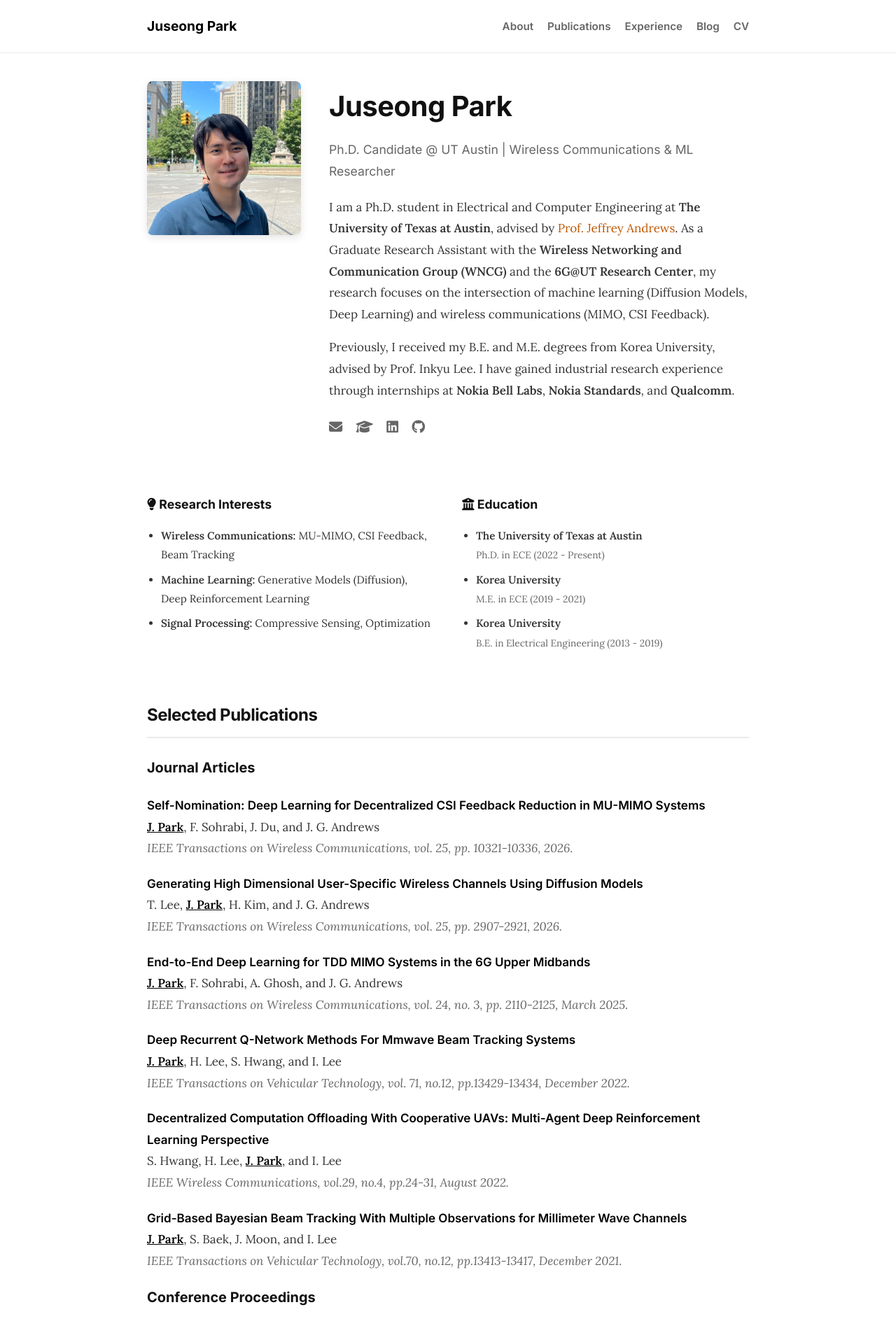
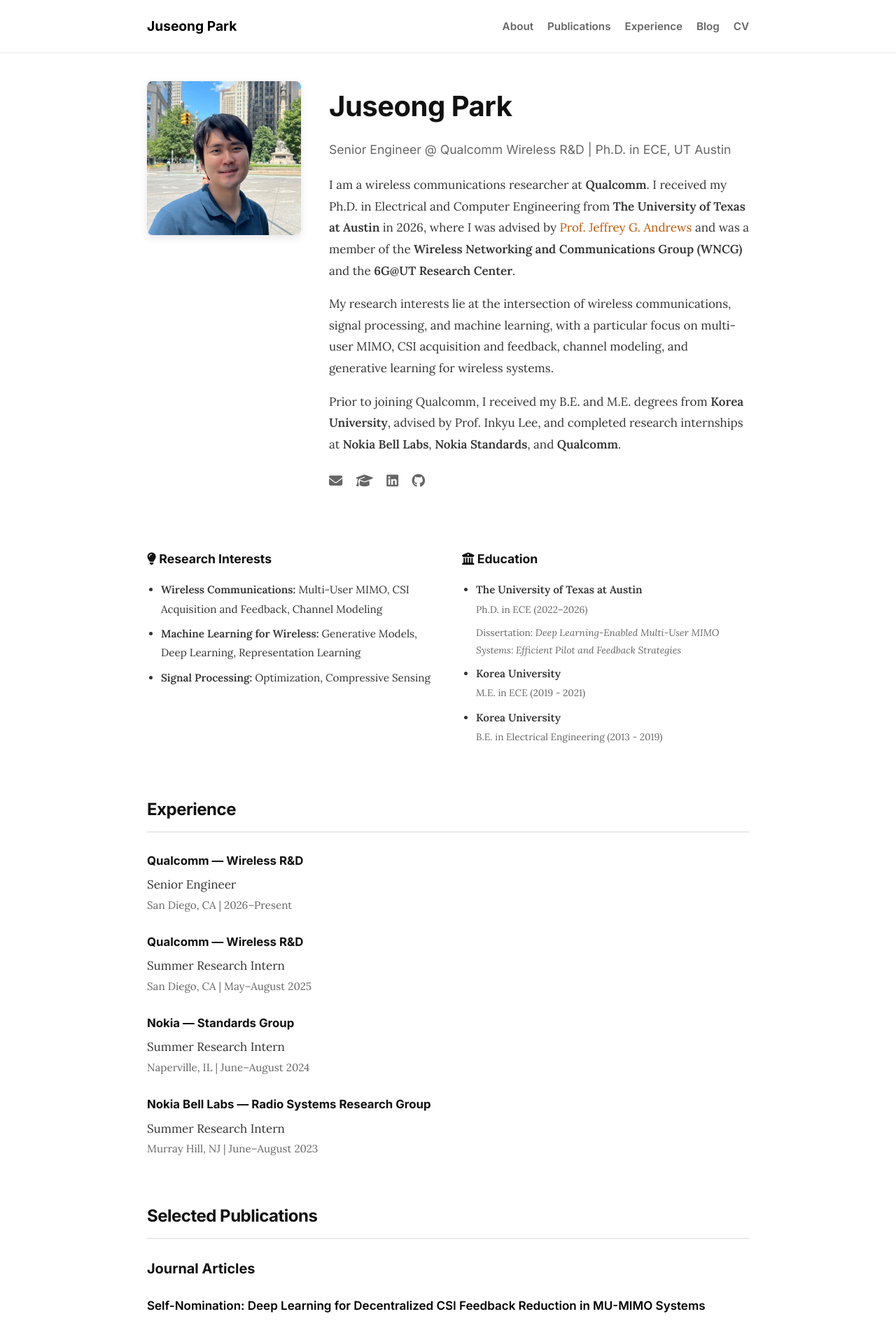
Before and after one commit to Ju-seong/Ju-seong.github.io, a Jekyll site: the page built from index.html, in a window 1280 px wide. Shown: the top 1888 px of the page at 70% size. Built offline with Jekyll 4.4.1, drawn with Linux system fonts in a browser that asks for light colours; some of the changed text lies outside the part shown.

Commit message:
Update profile for Qualcomm Senior Engineer role

```diff
--- a/_config.yml
+++ b/_config.yml
@@ -1,5 +1,6 @@
 title: Juseong Park
-description: Juseong Park - Ph.D. Candidate and researcher in wireless communications and machine learning
+description: Juseong Park - Senior Engineer at Qualcomm Wireless R&D, with a Ph.D. in ECE from UT Austin. Research in wireless communications, signal processing, and machine learning.
+last_updated: 2026-09-09
 url: "https://ju-seong.github.io"
 baseurl: ""
 timezone: America/Chicago
--- a/_includes/footer.html
+++ b/_includes/footer.html
@@ -1,3 +1,3 @@
 <footer>
-    &copy; {{ site.time | date: "%Y" }} Juseong Park. Last updated: {{ site.time | date: "%B %Y" }}.
+    &copy; {{ site.time | date: "%Y" }} Juseong Park. Last updated: {{ site.last_updated | default: site.time | date: "%B %Y" }}.
 </footer>
--- a/assets/css/main.css
+++ b/assets/css/main.css
@@ -196,9 +196,35 @@
     font-size: 0.95rem;
 }
 
+.education-dissertation {
+    margin: 8px 0 0;
+    color: var(--text-light);
+    font-size: 0.9em;
+}
+
+.experience-list,
 .pub-list {
     list-style: none;
     padding: 0;
+}
+
+.experience-item {
+    margin-bottom: 24px;
+}
+
+.experience-item h3 {
+    margin: 0 0 4px;
+    font-size: 1.05rem;
+}
+
+.experience-role,
+.experience-details {
+    margin: 0;
+}
+
+.experience-details {
+    color: var(--text-light);
+    font-size: 0.95rem;
 }
 
 .pub-item {
--- a/index.html
+++ b/index.html
@@ -1,7 +1,7 @@
 ---
 layout: default
 title: Home
-description: Juseong Park - Ph.D. Candidate and researcher in wireless communications and machine learning
+description: Juseong Park - Senior Engineer at Qualcomm Wireless R&D, with a Ph.D. in ECE from UT Austin. Research in wireless communications, signal processing, and machine learning.
 ---
 <main class="container home-page">
     <section id="about" class="profile-section">
@@ -9,13 +9,16 @@
 
         <div class="profile-info">
             <h1>Juseong Park</h1>
-            <div class="profile-role">Ph.D. Candidate @ UT Austin | Wireless Communications &amp; ML Researcher</div>
+            <div class="profile-role">Senior Engineer @ Qualcomm Wireless R&amp;D | Ph.D. in ECE, UT Austin</div>
 
             <p>
-                I am a Ph.D. student in Electrical and Computer Engineering at <strong>The University of Texas at Austin</strong>, advised by <a href="https://sites.utexas.edu/jandrews//" target="_blank" rel="noopener noreferrer">Prof. Jeffrey Andrews</a>. As a Graduate Research Assistant with the <strong>Wireless Networking and Communication Group (WNCG)</strong> and the <strong>6G@UT Research Center</strong>, my research focuses on the intersection of machine learning (Diffusion Models, Deep Learning) and wireless communications (MIMO, CSI Feedback).
+                I am a wireless communications researcher at <strong>Qualcomm</strong>. I received my Ph.D. in Electrical and Computer Engineering from <strong>The University of Texas at Austin</strong> in 2026, where I was advised by <a href="https://sites.utexas.edu/jandrews/" target="_blank" rel="noopener noreferrer">Prof. Jeffrey G. Andrews</a> and was a member of the <strong>Wireless Networking and Communications Group (WNCG)</strong> and the <strong>6G@UT Research Center</strong>.
             </p>
             <p>
-                Previously, I received my B.E. and M.E. degrees from Korea University, advised by Prof. Inkyu Lee. I have gained industrial research experience through internships at <strong>Nokia Bell Labs</strong>, <strong>Nokia Standards</strong>, and <strong>Qualcomm</strong>.
+                My research interests lie at the intersection of wireless communications, signal processing, and machine learning, with a particular focus on multi-user MIMO, CSI acquisition and feedback, channel modeling, and generative learning for wireless systems.
+            </p>
+            <p>
+                Prior to joining Qualcomm, I received my B.E. and M.E. degrees from <strong>Korea University</strong>, advised by Prof. Inkyu Lee, and completed research internships at <strong>Nokia Bell Labs</strong>, <strong>Nokia Standards</strong>, and <strong>Qualcomm</strong>.
             </p>
 
             <div class="social-links">
@@ -27,14 +30,14 @@
         </div>
     </section>
 
-    <section id="experience">
+    <section id="research-background">
         <div class="info-grid">
             <div class="info-box">
                 <h3><i class="fas fa-lightbulb"></i> Research Interests</h3>
                 <ul>
-                    <li><strong>Wireless Communications:</strong> MU-MIMO, CSI Feedback, Beam Tracking</li>
-                    <li><strong>Machine Learning:</strong> Generative Models (Diffusion), Deep Reinforcement Learning</li>
-                    <li><strong>Signal Processing:</strong> Compressive Sensing, Optimization</li>
+                    <li><strong>Wireless Communications:</strong> Multi-User MIMO, CSI Acquisition and Feedback, Channel Modeling</li>
+                    <li><strong>Machine Learning for Wireless:</strong> Generative Models, Deep Learning, Representation Learning</li>
+                    <li><strong>Signal Processing:</strong> Optimization, Compressive Sensing</li>
                 </ul>
             </div>
             <div class="info-box">
@@ -42,7 +45,8 @@
                 <ul>
                     <li>
                         <strong>The University of Texas at Austin</strong><br>
-                        <span style="color:#666; font-size:0.9em">Ph.D. in ECE (2022 - Present)</span>
+                        <span style="color:#666; font-size:0.9em">Ph.D. in ECE (2022&ndash;2026)</span>
+                        <p class="education-dissertation">Dissertation: <em>Deep Learning-Enabled Multi-User MIMO Systems: Efficient Pilot and Feedback Strategies</em></p>
                     </li>
                     <li>
                         <strong>Korea University</strong><br>
@@ -55,6 +59,32 @@
                 </ul>
             </div>
         </div>
+    </section>
+
+    <section id="experience">
+        <h2 class="section-title">Experience</h2>
+        <ul class="experience-list">
+            <li class="experience-item">
+                <h3>Qualcomm &mdash; Wireless R&amp;D</h3>
+                <p class="experience-role">Senior Engineer</p>
+                <p class="experience-details">San Diego, CA | 2026&ndash;Present</p>
+            </li>
+            <li class="experience-item">
+                <h3>Qualcomm &mdash; Wireless R&amp;D</h3>
+                <p class="experience-role">Summer Research Intern</p>
+                <p class="experience-details">San Diego, CA | May&ndash;August 2025</p>
+            </li>
+            <li class="experience-item">
+                <h3>Nokia &mdash; Standards Group</h3>
+                <p class="experience-role">Summer Research Intern</p>
+                <p class="experience-details">Naperville, IL | June&ndash;August 2024</p>
+            </li>
+            <li class="experience-item">
+                <h3>Nokia Bell Labs &mdash; Radio Systems Research Group</h3>
+                <p class="experience-role">Summer Research Intern</p>
+                <p class="experience-details">Murray Hill, NJ | June&ndash;August 2023</p>
+            </li>
+        </ul>
     </section>
 
     <section id="publications">
@@ -99,7 +129,7 @@
             <li class="pub-item">
                 <span class="pub-title">Learning Ray-Tracing for Radio Propagation via Cross-Attention-Based Diffusion Models</span><br>
                 <span class="pub-authors"><span class="me">J. Park</span>, T. Lee, Y. Xing, J. Chen, A. Ghosh, and J. G. Andrews</span><br>
-                <span class="pub-venue">Asilomar Conference on Signals, Systems, and Computers, Nov 2025 (To Appear).</span>
+                <span class="pub-venue">Asilomar Conference on Signals, Systems, and Computers, pp. 1210-1214, Nov 2025.</span>
             </li>
             <li class="pub-item">
                 <span class="pub-title">Self-Nomination Based Feedback Reduction for MU-MIMO</span><br>
```
